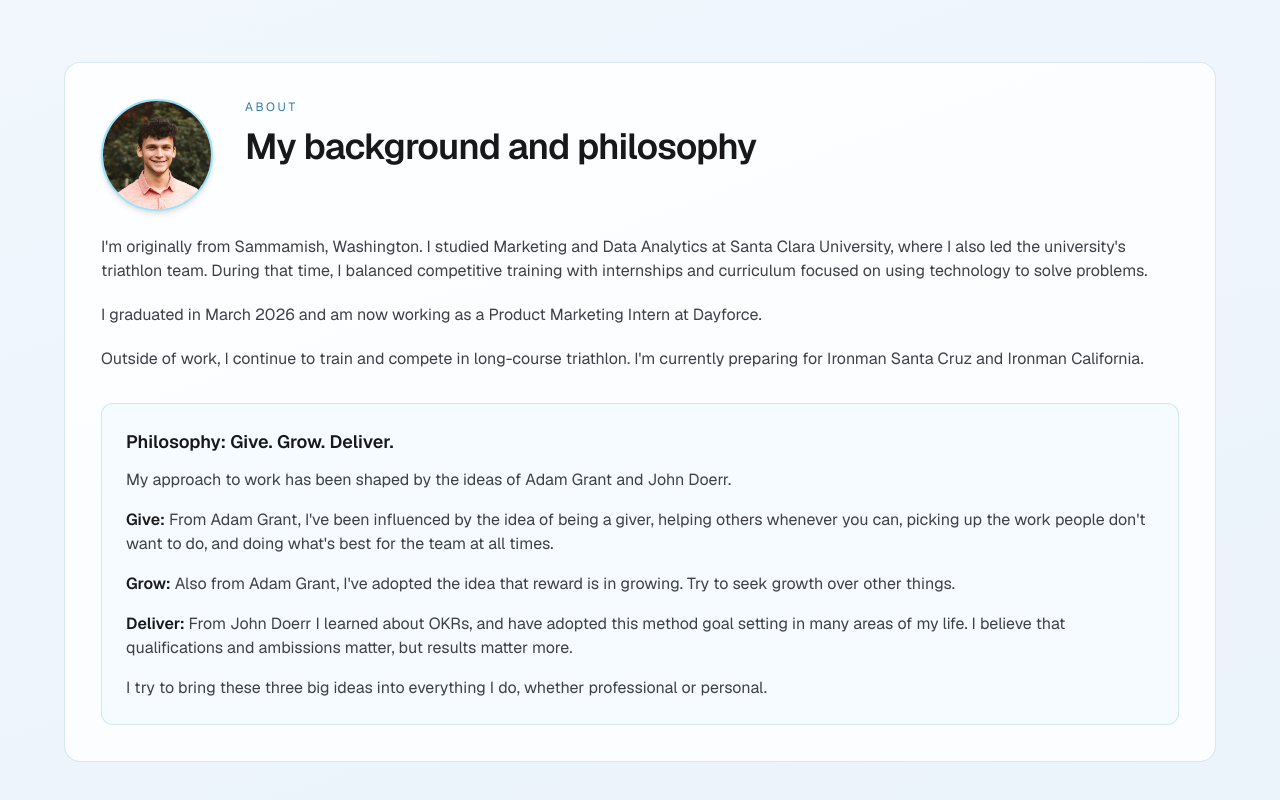
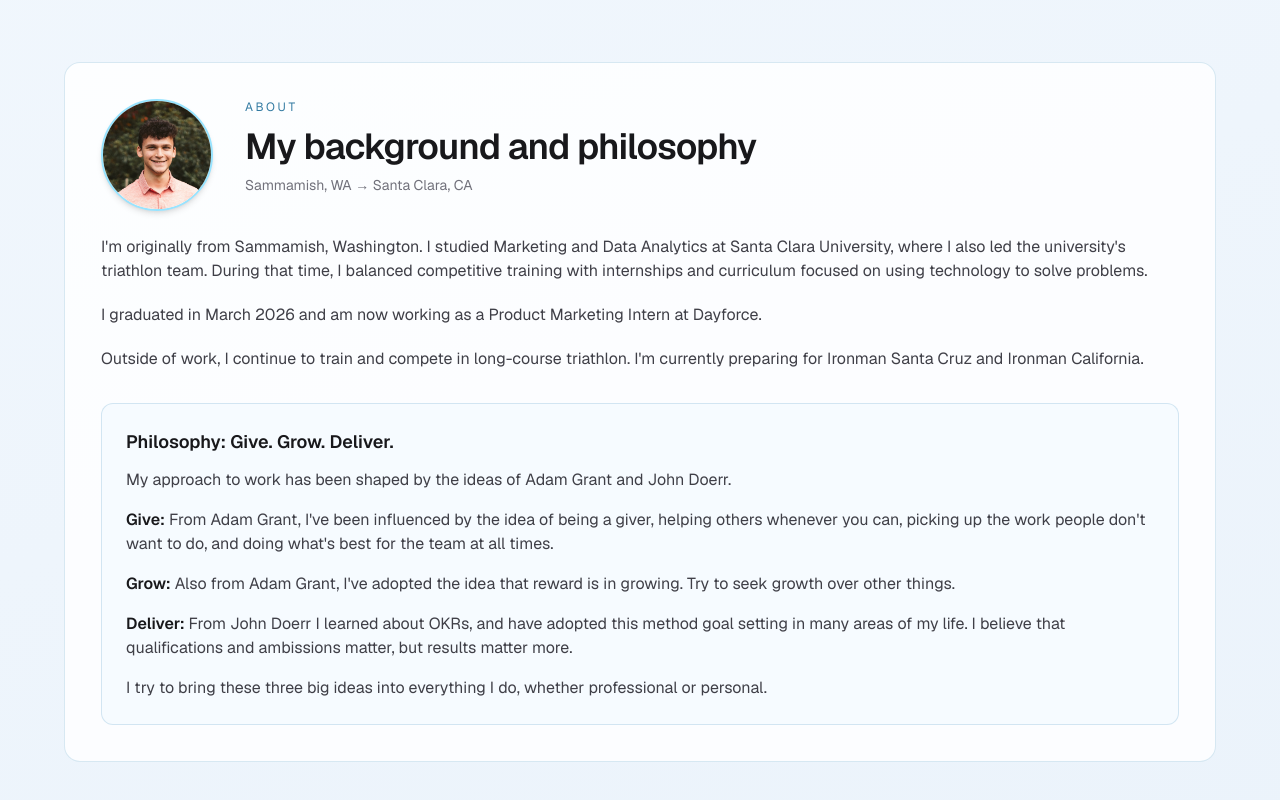
Before and after one commit to NonWeary/charliegall-website, a Next.js app: page / in a window 1280 px wide. Shown: the part 2254-3054 px from the top of the page. Built offline with nearby package versions, Linux system fonts and the light colour scheme.

Commit message:
profile subheading in about

```diff
--- a/src/components/About.tsx
+++ b/src/components/About.tsx
@@ -20,6 +20,7 @@ export function About() {
           <div className="flex-1">
             <p className="text-xs uppercase tracking-[0.22em] text-sky-800/80 dark:text-sky-400/80">About</p>
             <h2 className="mt-3 text-3xl font-semibold tracking-tight text-zinc-900 dark:text-zinc-100 sm:text-4xl">My background and philosophy</h2>
+            <p className="mt-2 text-sm text-zinc-500 dark:text-zinc-400">Sammamish, WA &rarr; Santa Clara, CA</p>
           </div>
         </div>
 
```
